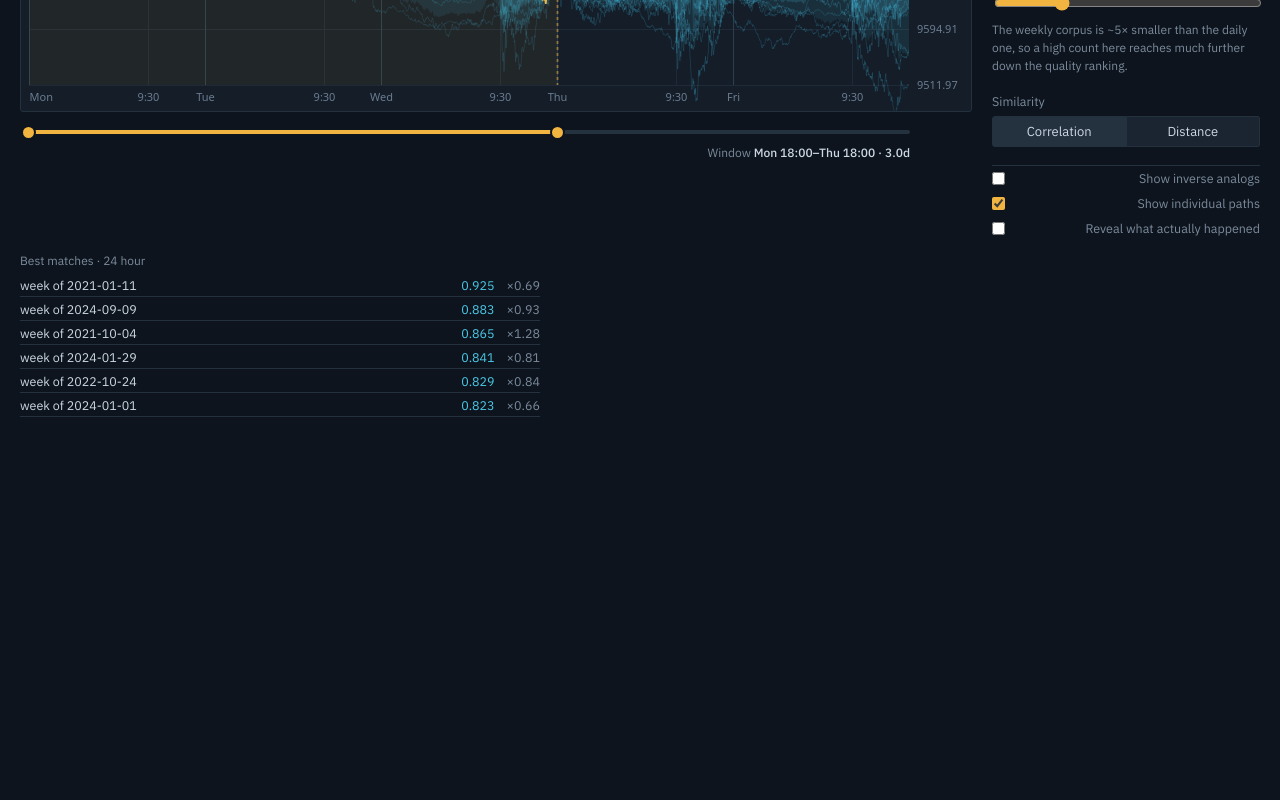
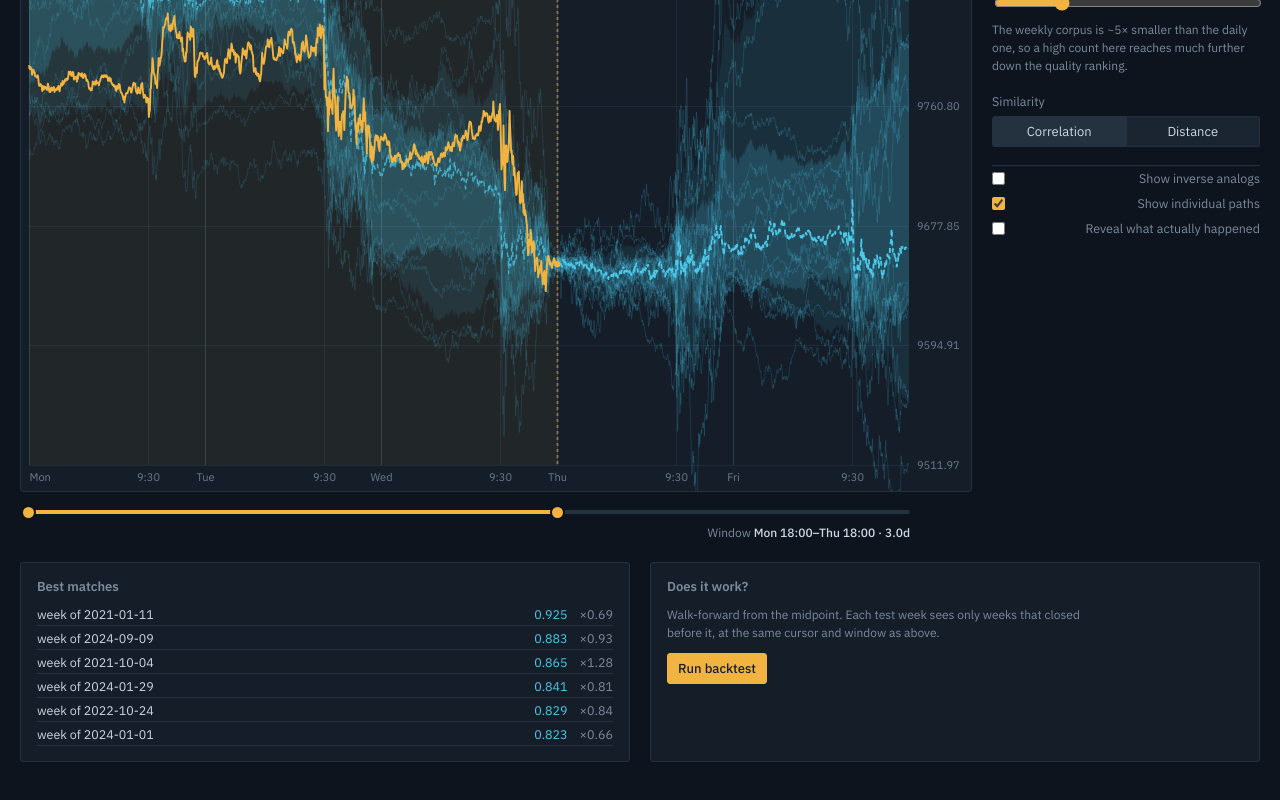
Before and after one commit to leonidastrading/marketmap, a Next.js app: page / in a window 1280 px wide. Shown: the part 1384-2184 px from the top of the page. Before the commit the page ends 1841 px from the top, so only its background shows below. Built offline with nearby package versions, Linux system fonts and the light colour scheme.

Commit message:
Add files via upload

```diff
--- a/app/globals.css
+++ b/app/globals.css
@@ -502,19 +502,18 @@ dd {
 /* Five sessions in the same pixel width, so it needs the height to stay
    legible. */
 .chart-wk {
-  height: 380px;
+  height: 760px;
 }
 
-.wk-matches {
-  margin-top: 16px;
-  max-width: 520px;
-  display: flex;
-  flex-direction: column;
-  gap: 7px;
+.wk-readout {
+  display: grid;
+  grid-template-columns: repeat(auto-fit, minmax(290px, 1fr));
+  gap: 20px;
+  margin-top: 22px;
 }
 
 @media (max-width: 900px) {
   .chart-wk {
-    height: 280px;
+    height: 560px;
   }
 }
--- a/app/page.tsx
+++ b/app/page.tsx
@@ -16,6 +16,7 @@ import {
 } from "../lib/engine";
 import { syntheticCorpus, parseBars, fetchBars } from "../lib/data";
 import WeeklyStage from "../components/WeeklyStage";
+import { saveCorpus, loadCorpus, clearCorpus } from "../lib/store";
 
 /** 90 -> "1h 30m". Traders think in clock time, not bar counts. */
 function fmtDur(mins: number) {
@@ -40,6 +41,7 @@ export default function Page() {
   const [fetchStart, setFetchStart] = useState("2025-09-01");
   const [fetchEnd, setFetchEnd] = useState("2026-09-01");
   const [fetching, setFetching] = useState(false);
+  const [cached, setCached] = useState(false);
 
   const [targetIdx, setTargetIdx] = useState(0);
   const [t, setT] = useState(1020);
@@ -54,13 +56,30 @@ export default function Page() {
   const [bt, setBt] = useState<BacktestResult | null>(null);
   const [btRunning, setBtRunning] = useState(false);
 
-  // Demo corpus so the tool is usable before real data lands.
+  // Prefer the last real corpus; fall back to synthetic so the tool is usable
+  // before any data lands. Cache misses are silent and expected.
   useEffect(() => {
-    const raw = syntheticCorpus(1250);
-    const norm = raw.map(normalize);
-    setCorpus(norm);
-    setRawDays(raw);
-    setTargetIdx(norm.length - 1);
+    let cancelled = false;
+    (async () => {
+      const cached = await loadCorpus();
+      if (cancelled) return;
+      if (cached && cached.days.length >= 30) {
+        const norm = cached.days.map(normalize);
+        setCorpus(norm);
+        setRawDays(cached.days);
+        setTargetIdx(norm.length - 1);
+        setSource(`${cached.source} · ${cached.days.length} sessions (cached)`);
+        return;
+      }
+      const raw = syntheticCorpus(1250);
+      const norm = raw.map(normalize);
+      setCorpus(norm);
+      setRawDays(raw);
+      setTargetIdx(norm.length - 1);
+    })();
+    return () => {
+      cancelled = true;
+    };
   }, []);
 
   useEffect(() => {
@@ -161,6 +180,20 @@ export default function Page() {
     setRawDays(days);
     setTargetIdx(norm.length - 1);
     setSource(`${label} · ${days.length} sessions`);
+    setBt(null);
+    // Fire and forget: a failed cache write must never block the load.
+    saveCorpus(days, label).then((ok) => setCached(ok));
+  }
+
+  async function forget() {
+    await clearCorpus();
+    setCached(false);
+    const raw = syntheticCorpus(1250);
+    const norm = raw.map(normalize);
+    setCorpus(norm);
+    setRawDays(raw);
+    setTargetIdx(norm.length - 1);
+    setSource("demo");
     setBt(null);
   }
 
@@ -278,6 +311,11 @@ export default function Page() {
             {fetching ? "Fetching…" : "Fetch ES"}
           </button>
           <button onClick={() => fileRef.current?.click()}>Load CSV</button>
+          {(cached || source.includes("cached")) && (
+            <button onClick={forget} title="Clear the cached corpus">
+              Forget
+            </button>
+          )}
           <input
             ref={fileRef}
             type="file"
--- a/components/WeeklyStage.tsx
+++ b/components/WeeklyStage.tsx
@@ -2,7 +2,15 @@
 
 import { useEffect, useMemo, useState } from "react";
 import Chart from "./Chart";
-import { DayPath, Metric, normalize, project, scan } from "../lib/engine";
+import {
+  BacktestResult,
+  DayPath,
+  Metric,
+  backtest,
+  normalize,
+  project,
+  scan,
+} from "../lib/engine";
 import {
   DAY_BARS,
   WEEK_BARS,
@@ -32,6 +40,8 @@ export default function WeeklyStage({ days }: { days: DayPath[] }) {
   const [inverse, setInverse] = useState(false);
   const [showOutcome, setShowOutcome] = useState(false);
   const [showLines, setShowLines] = useState(true);
+  const [bt, setBt] = useState<BacktestResult | null>(null);
+  const [btRunning, setBtRunning] = useState(false);
 
   const per = DAY_BARS[mode];
   const bars = WEEK_BARS[mode];
@@ -47,6 +57,7 @@ export default function WeeklyStage({ days }: { days: DayPath[] }) {
     setFromBar(0);
     setT(DAY_BARS[mode] * 3); // Thursday open: match Mon-Wed, project Thu-Fri
     setLocked(true);
+    setBt(null); // 24h and cash-only results are not comparable
   }, [mode, built.weeks.length]);
 
   const safeIdx = Math.min(idx, Math.max(0, norm.length - 1));
@@ -96,6 +107,26 @@ export default function WeeklyStage({ days }: { days: DayPath[] }) {
   function moveFrom(next: number) {
     setFromBar(Math.max(0, Math.min(t - 30, next)));
   }
+  function runBacktest() {
+    if (norm.length < 40) return;
+    setBtRunning(true);
+    setTimeout(() => {
+      setBt(
+        backtest(norm, {
+          t,
+          windowMinutes: t - fromBar + 1,
+          anchored: locked && fromBar === 0,
+          topK,
+          metric,
+          excludeNearDays: 7,
+          startIndex: Math.floor(norm.length * 0.5),
+          maxDays: 400,
+        })
+      );
+      setBtRunning(false);
+    }, 20);
+  }
+
   function stepWeek(n: number) {
     setIdx(Math.max(0, Math.min(norm.length - 1, safeIdx + n)));
   }
@@ -314,12 +345,12 @@ export default function WeeklyStage({ days }: { days: DayPath[] }) {
         </aside>
       </div>
 
+      <div className="wk-readout">
         {result && matches && matches.length > 0 && (
-        <div className="wk-matches">
-          <span className="note">
-            Best {inverse ? "inverse " : ""}matches ·{" "}
-            {mode === "24h" ? "24 hour" : "cash only"}
-          </span>
+          <div className="panel">
+            <h2>
+              Best {inverse ? "inverse " : ""}matches
+            </h2>
             <ul className="matches">
               {matches.slice(0, 6).map((m) => (
                 <li key={m.date}>
@@ -333,6 +364,66 @@ export default function WeeklyStage({ days }: { days: DayPath[] }) {
             </ul>
           </div>
         )}
+
+        <div className="panel">
+          <h2>Does it work?</h2>
+          <p className="note">
+            Walk-forward from the midpoint. Each test week sees only weeks that
+            closed before it, at the same cursor and window as above.
+          </p>
+          <button
+            className="primary"
+            onClick={runBacktest}
+            disabled={btRunning || norm.length < 40}
+          >
+            {btRunning ? "Running…" : "Run backtest"}
+          </button>
+          {norm.length < 40 && (
+            <p className="flag">
+              Needs 40+ weeks to split into train and test. This corpus has{" "}
+              {norm.length}.
+            </p>
+          )}
+          {bt && (
+            <>
+              <dl className="bt">
+                <div>
+                  <dt>Weeks tested</dt>
+                  <dd>{bt.n}</dd>
+                </div>
+                <div>
+                  <dt>Direction hit rate</dt>
+                  <dd>{(bt.hitRate * 100).toFixed(1)}%</dd>
+                </div>
+                <div>
+                  <dt>Always-long baseline</dt>
+                  <dd>{(bt.baselineLong * 100).toFixed(1)}%</dd>
+                </div>
+                <div>
+                  <dt>Momentum baseline</dt>
+                  <dd>{(bt.baselineMomentum * 100).toFixed(1)}%</dd>
+                </div>
+                <div>
+                  <dt>Mean best |corr|</dt>
+                  <dd>{bt.meanBestCorr.toFixed(3)}</dd>
+                </div>
+                <div className="hi">
+                  <dt>Forward path correlation</dt>
+                  <dd>{bt.meanPathCorr.toFixed(4)}</dd>
+                </div>
+              </dl>
+              <p className="flag">
+                {bt.n} test weeks puts the standard error on hit rate near{" "}
+                {((0.5 / Math.sqrt(bt.n)) * 100).toFixed(1)} points. A weekly
+                corpus is inherently a fifth the size of the daily one over the
+                same history, so this band is wide — treat anything inside it as
+                indistinguishable from the baselines, and read the forward path
+                correlation instead.
+              </p>
+            </>
+          )}
+        </div>
+      </div>
     </section>
   );
 }
--- /dev/null
+++ b/lib/store.ts
@@ -0,0 +1,121 @@
+import { DayPath } from "./engine";
+
+/**
+ * Keep the loaded corpus across reloads.
+ *
+ * Re-parsing a 34 MB CSV on every refresh is the actual cost, not storage --
+ * so what goes in is the parsed result, as one packed Float32Array rather than
+ * 1,293 small ones. Five years of sessions is about 7 MB that way, roughly a
+ * fifth of the CSV, and it comes back without touching the parser.
+ *
+ * Everything here fails soft. Private browsing, a denied quota, or a browser
+ * without IndexedDB all just mean no cache, never a broken page.
+ */
+
+const DB_NAME = "marketmap";
+const DB_VERSION = 1;
+const STORE = "corpus";
+const KEY = "days";
+
+export interface SavedCorpus {
+  days: DayPath[];
+  source: string;
+  savedAt: number;
+}
+
+interface Record {
+  source: string;
+  savedAt: number;
+  bars: number;
+  dates: string[];
+  closes: ArrayBuffer;
+}
+
+function open(): Promise<IDBDatabase | null> {
+  return new Promise((resolve) => {
+    if (typeof indexedDB === "undefined") return resolve(null);
+    let req: IDBOpenDBRequest;
+    try {
+      req = indexedDB.open(DB_NAME, DB_VERSION);
+    } catch {
+      return resolve(null);
+    }
+    req.onupgradeneeded = () => {
+      const db = req.result;
+      if (!db.objectStoreNames.contains(STORE)) db.createObjectStore(STORE);
+    };
+    req.onsuccess = () => resolve(req.result);
+    req.onerror = () => resolve(null);
+    req.onblocked = () => resolve(null);
+  });
+}
+
+function tx<T>(
+  db: IDBDatabase,
+  mode: IDBTransactionMode,
+  run: (s: IDBObjectStore) => IDBRequest
+): Promise<T | null> {
+  return new Promise((resolve) => {
+    let req: IDBRequest;
+    try {
+      req = run(db.transaction(STORE, mode).objectStore(STORE));
+    } catch {
+      return resolve(null);
+    }
+    req.onsuccess = () => resolve(req.result as T);
+    req.onerror = () => resolve(null);
+  });
+}
+
+/** Pack sessions into one buffer. Requires a uniform bar count, which
+ *  parseBars guarantees -- a ragged corpus is a bug, so bail rather than
+ *  silently cache something the loader would misread. */
+export async function saveCorpus(
+  days: DayPath[],
+  source: string
+): Promise<boolean> {
+  if (days.length === 0) return false;
+  const bars = days[0].closes.length;
+  if (days.some((d) => d.closes.length !== bars)) return false;
+
+  const flat = new Float32Array(days.length * bars);
+  for (let i = 0; i < days.length; i++) flat.set(days[i].closes, i * bars);
+
+  const db = await open();
+  if (!db) return false;
+  const rec: Record = {
+    source,
+    savedAt: Date.now(),
+    bars,
+    dates: days.map((d) => d.date),
+    closes: flat.buffer,
+  };
+  const ok = await tx<IDBValidKey>(db, "readwrite", (s) => s.put(rec, KEY));
+  db.close();
+  return ok !== null;
+}
+
+export async function loadCorpus(): Promise<SavedCorpus | null> {
+  const db = await open();
+  if (!db) return null;
+  const rec = await tx<Record>(db, "readonly", (s) => s.get(KEY));
+  db.close();
+  if (!rec || !rec.closes || !rec.dates?.length) return null;
+
+  const flat = new Float32Array(rec.closes);
+  const { bars, dates } = rec;
+  if (flat.length !== dates.length * bars) return null; // truncated write
+
+  const days: DayPath[] = dates.map((date, i) => ({
+    date,
+    closes: flat.slice(i * bars, (i + 1) * bars),
+  }));
+  return { days, source: rec.source, savedAt: rec.savedAt };
+}
+
+export async function clearCorpus(): Promise<void> {
+  const db = await open();
+  if (!db) return;
+  await tx(db, "readwrite", (s) => s.delete(KEY));
+  db.close();
+}
```
Lines whose indentation alone changed are shown as unchanged.
